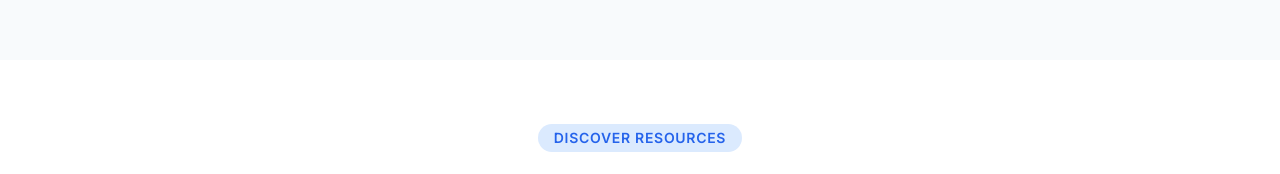
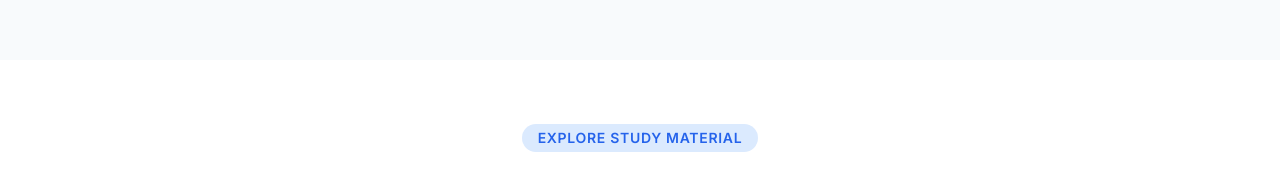
Before and after one commit to Shiv03072002/EDU, a Next.js app: page / in a window 1280 px wide. Shown: the part 1333-1507 px from the top of the page. Built offline with nearby package versions, Linux system fonts and the light colour scheme.

Commit message:
tag issue resolved

```diff
--- a/components/home/StudyMaterialSection.jsx
+++ b/components/home/StudyMaterialSection.jsx
@@ -232,7 +232,7 @@ export default function ResourcesSection() {
                 : "bg-blue-100 text-[#2563EB]"
             }`}
           >
-            DISCOVER RESOURCES
+            Explore Study Material
           </div>
           <h1
             className={`text-2xl sm:text-3xl md:text-[42px] font-bold mb-3 md:mb-4 leading-tight px-2 ${
```
